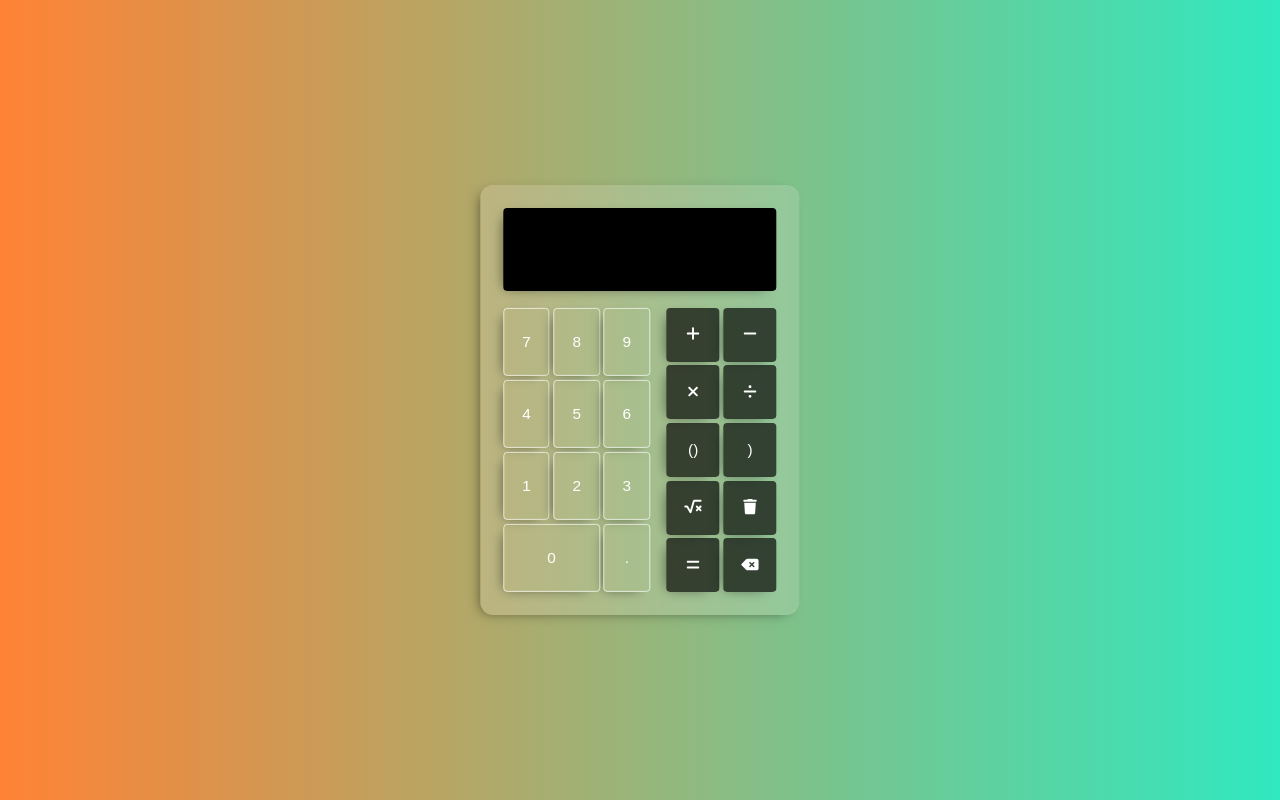
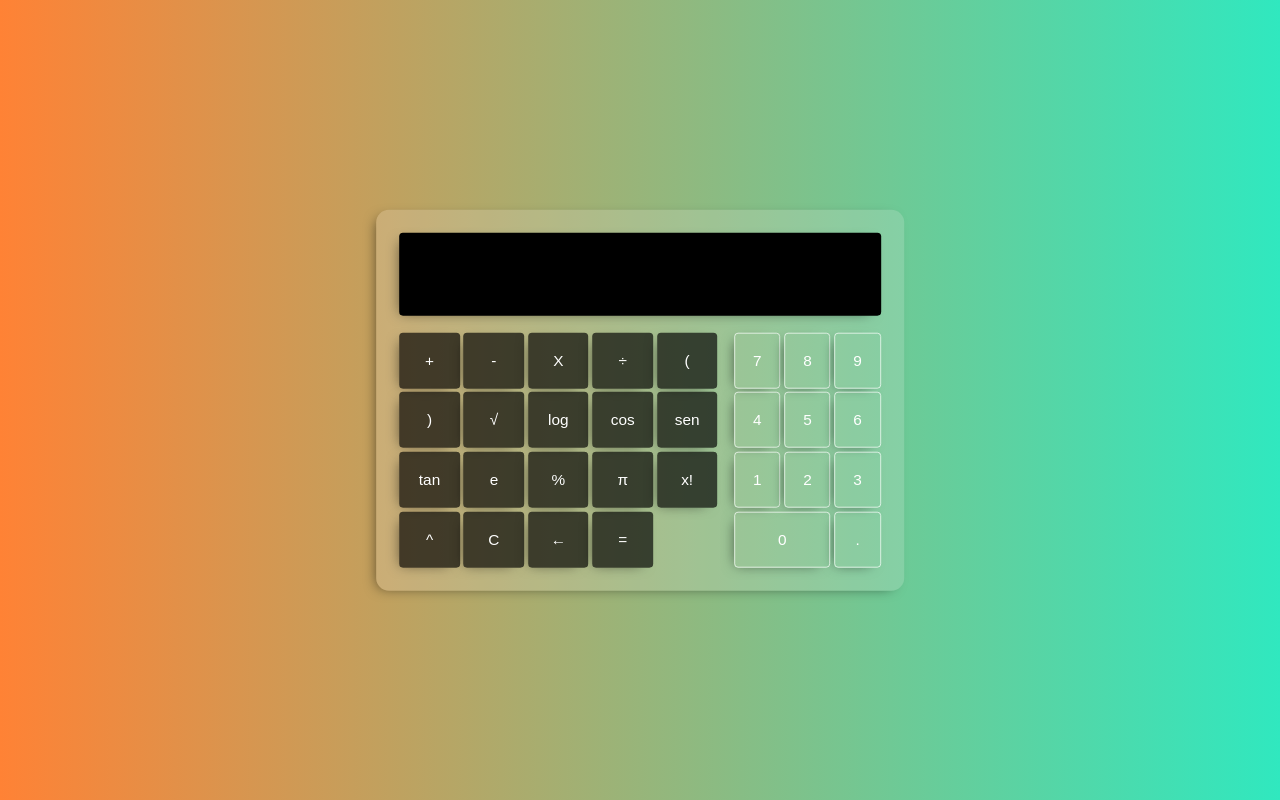
Before and after one commit to AlejandroFigini/Calculator-React, a React (Vite) app in the folder Calculator-React/: page / in a window 1280 px wide. Built offline with nearby package versions, Linux system fonts and the light colour scheme.

Commit message:
remove font awesome

```diff
--- a/Calculator-React/src/app.css
+++ b/Calculator-React/src/app.css
@@ -35,18 +35,19 @@ border-radius: 1vw;
 }
 
 .ct-buttons-number {
-    grid-column: 1 / 2;
+
+    display: grid;
+    grid-column: 2 / 3;
     grid-row: 2 / 3;
-    display: grid;
     grid-template-columns: 1fr 1fr 1fr;
     gap: .3vw;
 }
 
 .ct-buttons-operator {
     gap: .3vw;
-    grid-column: 2 / 3;
+    grid-column: 1 / 2;
     grid-row: 2 / 3;
     display: grid;
-    grid-template-columns: 1fr 1fr;
+    grid-template-columns: 1fr 1fr 1fr 1fr 1fr;
 
 }
--- a/Calculator-React/src/app.jsx
+++ b/Calculator-React/src/app.jsx
@@ -3,76 +3,104 @@ import "./app.css"
 import { Button } from "./button"
 import { Screen } from "./screen"
 import { useState } from "react";
-import { compare, evaluate, sqrt } from "mathjs";
+import { evaluate } from "mathjs";
 import { faXmark, faPlus, faDivide, faEquals, faSquareRootVariable, faDeleteLeft, faTrash, fa1, fa2, fa3, fa4, fa5, fa6, fa7, fa8, fa9, fa0, faMinus, faCircle, faRightToBracket } from '@fortawesome/free-solid-svg-icons';
+import { icon } from "@fortawesome/fontawesome-svg-core";
 
 export function App() {
 
-
-
   const buttons = {
-
 
     subtraction: {
       operator: '-',
-      icon: faMinus,
     },
+
     divide: {
       operator: '/',
-      icon: faDivide,
+      icon: '÷',
     },
+
     multiplication: {
       operator: '*',
-      icon: faXmark,
+      icon: 'X',
     },
 
     addition: {
       operator: '+',
-      icon: faPlus,
+    },
+    squareRoot: {
+      operator: 'sqrt()',
+      icon: '√',
+    },
+    logarithm: {
+      operator: 'log()',
+      icon: 'log',
+    },
+    ln: {
+      operator: 'ln()',
+      icon: 'ln',
+    },
+    cos: {
+      operator: 'cos()',
+      icon: 'cos',
+    },
+    sen: {
+      operator: 'sen()',
+      icon: 'sen',
     },
 
-
-    squareRoot: {
-      operator: 'sqrt()',
-      icon: faSquareRootVariable,
+    tan: {
+      operator: 'tan()',
+      icon: 'tan',
+    },
+    e: {
+      operator: 'e',
     },
 
-
+    percentage: {
+      operator: '%',
+    },
+    pi: {
+      operator: 'pi',
+      icon: 'π',
+    },
+    factorial: {
+      operator: '!',
+      icon: 'x!',
+    },
+    ans: {
+      operator: 'Ans',
+    },
+    exponent: {
+      operator: '^()',
+      icon: '^',
+    },
     parenthesesOpen: {
       operator: '()',
+      icon: '(',
     },
-
     parenthesesClose: {
       operator: ')',
     },
+    degrees: {
+      operator: 'Deg',
+    },
+    radians: {
+      operator: 'Rad',
+    },
+
     clear: {
       operator: 'C',
-      icon: faTrash,
-      acction: function clearScreen() {
-        setExpression('');
-        setResult('');
-      },
-    },
-    clear: {
-      operator: 'C',
-      icon: faTrash,
-      acction: function clearScreen() {
-        setExpression('');
-        setResult('');
-      },
-    },
-    clear: {
-      operator: 'C',
-      icon: faTrash,
       acction: function clearScreen() {
         setExpression('');
         setResult('');
         setOpen(0);
       },
     },
+
+
     delete: {
       operator: '←',
-      icon: faDeleteLeft,
       acction: function deletetCharScreenn() {
         setExpression((prev) => {
           const index = prev.indexOf(")");
@@ -101,6 +129,7 @@ export function App() {
         setResult(evaluate(expression).toString());
       },
     },
+
   }
 
   const [expression, setExpression] = useState('');
@@ -120,6 +149,7 @@ export function App() {
       return open > 0 ? (prev.slice(0, -open) + value + prev.slice(-open)) : (prev + value);
 
     })
+
   }
 
 
@@ -144,21 +174,43 @@ export function App() {
           <Button button={"0"} action={updateScreen} />
         </div>
         <div className="ct-buttons-operator">
+
           <Button button={buttons.addition.operator} icon={buttons.addition.icon} action={updateScreen} />
           <Button button={buttons.subtraction.operator} icon={buttons.subtraction.icon} action={updateScreen} />
           <Button button={buttons.multiplication.operator} icon={buttons.multiplication.icon} action={updateScreen} />
           <Button button={buttons.divide.operator} icon={buttons.divide.icon} action={updateScreen} />
 
-
           <Button button={buttons.parenthesesOpen.operator} icon={buttons.parenthesesOpen.icon} action={updateScreen} />
           <Button button={buttons.parenthesesClose.operator} icon={buttons.parenthesesClose.icon} action={updateScreen} />
           <Button button={buttons.squareRoot.operator} icon={buttons.squareRoot.icon} action={updateScreen} />
+          <Button button={buttons.logarithm.operator} icon={buttons.logarithm.icon} action={updateScreen} />
+          <Button button={buttons.cos.operator} icon={buttons.cos.icon} action={updateScreen} />
+          <Button button={buttons.sen.operator} icon={buttons.sen.icon} action={updateScreen} />
 
+
+          <Button button={buttons.tan.operator} icon={buttons.tan.icon} action={updateScreen} />
+          <Button button={buttons.e.operator} action={updateScreen} />
+          <Button button={buttons.percentage.operator} action={updateScreen} />
+          <Button button={buttons.pi.operator} icon={buttons.pi.icon} action={updateScreen} />
+          <Button button={buttons.factorial.operator} icon={buttons.factorial.icon} action={updateScreen} />
+          <Button button={buttons.exponent.operator} icon={buttons.exponent.icon} action={updateScreen} />
           <Button button={buttons.clear.operator} icon={buttons.clear.icon} action={buttons.clear.acction} />
-          <Button button={buttons.equal.operator} icon={buttons.equal.icon} action={buttons.equal.acction} />
           <Button button={buttons.delete.operator} icon={buttons.delete.icon} action={buttons.delete.acction} />
+          <Button button={buttons.equal.operator} action={buttons.equal.acction} />
         </div>
       </section>
     </>
-  );
+  )
+
 }
+/*
+
+
+
+
+
+
+
+
+
+*/
--- a/Calculator-React/src/button.jsx
+++ b/Calculator-React/src/button.jsx
@@ -1,24 +1,11 @@
 import "./button.css"
 import { FontAwesomeIcon } from '@fortawesome/react-fontawesome';
-/*
-export function Button({buttons,updateScreen}){
-    return(
-        <button
-            className={`btn-${button[0]}`}
-            onClick={() =>(updateScreen)}>
-            <FontAwesomeIcon className="icon" icon={button[1]}/>
-        </button>
-    )
-}
-    */
-
-
 
 
 export function Button({ button, action, icon }) {
     return (
         <button className={`btn-${button}`} onClick={() => (action(button))}>
-            {icon ? <FontAwesomeIcon className="icon" icon={icon} /> : button}
+            {icon ? icon : button}
         </button>
     )
 }
```
